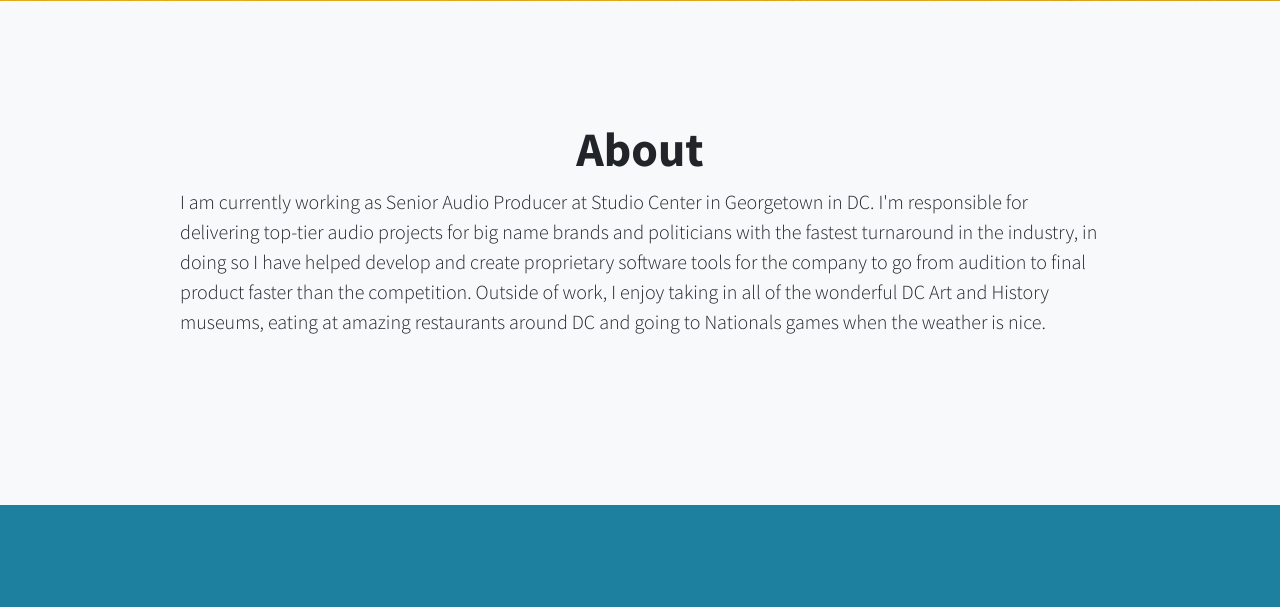
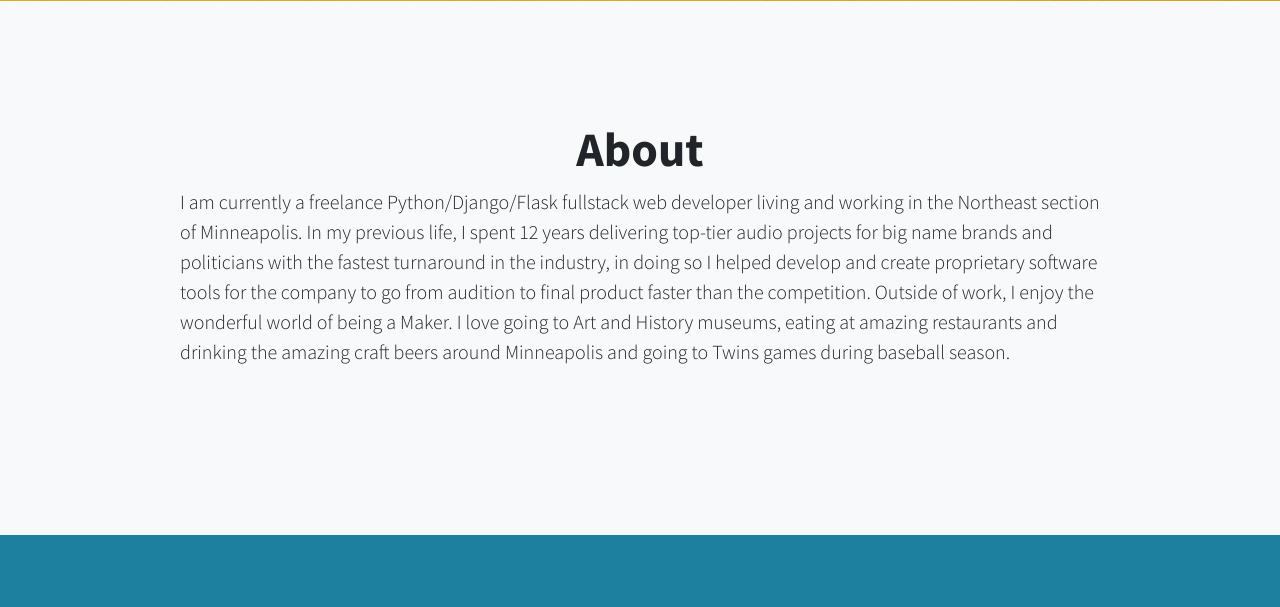
Before and after one commit to AlanSwenson/portfolio, a Flask app: page / in a window 1280 px wide. Shown: the part 799-1406 px from the top of the page. Run offline with Flask 2, Linux system fonts and the light colour scheme; parts of the project's set-up code (start-up, migrations or seed data) failed here and were passed over; some libraries are stand-ins or nearby versions.

Commit message:
update about section

```diff
--- /dev/null
+++ b/portfolio/templates/about.html
@@ -0,0 +1,23 @@
+<!-- About -->
+<section class="content-section bg-light" id="about">
+    <div class="container text-center">
+        <div class="row">
+            <div class="col-lg-10 mx-auto">
+                <div class="content-section-heading">
+                    <h2>About</h2>
+                </div>
+                <p class="lead mb-5 text-left"> I am currently a freelance Python/Django/Flask fullstack web
+                    developer
+                    living and working in the Northeast section of Minneapolis. In my previous life, I spent 12
+                    years
+                    delivering top-tier audio projects for big name brands and politicians with the fastest
+                    turnaround in the industry, in doing so I helped develop and create proprietary software
+                    tools for the company to go from audition to final product faster than the competition. Outside
+                    of work, I enjoy the wonderful world of being a Maker. I love going to Art and History
+                    museums, eating at amazing restaurants and drinking the amazing craft beers around Minneapolis
+                    and going to Twins games during baseball season.
+                </p>
+            </div>
+        </div>
+    </div>
+</section>
--- a/portfolio/templates/layout.html
+++ b/portfolio/templates/layout.html
@@ -105,28 +105,7 @@
         <div class="overlay"></div>
     </header>
 
-    <!-- About -->
-    <section class="content-section bg-light" id="about">
-        <div class="container text-center">
-            <div class="row">
-                <div class="col-lg-10 mx-auto">
-                    <div class="content-section-heading">
-                        <h2>About</h2>
-                    </div>
-                    <p class="lead mb-5 text-left"> I am currently working as Senior Audio Producer at Studio Center
-                        in
-                        Georgetown
-                        in DC. I'm responsible for
-                        delivering top-tier audio projects for big name brands and politicians with the fastest
-                        turnaround in the industry, in doing so I have helped develop and create proprietary software
-                        tools for the company to go from audition to final product faster than the competition. Outside
-                        of work, I enjoy taking in all of the wonderful DC Art and History museums, eating at amazing
-                        restaurants around DC and going to Nationals games when the weather is nice.
-                    </p>
-                </div>
-            </div>
-        </div>
-    </section>
+    {% include 'about.html' %}
 
     <!-- Projects -->
     <section class="content-section bg-primary text-white text-center" id="projects">
```
